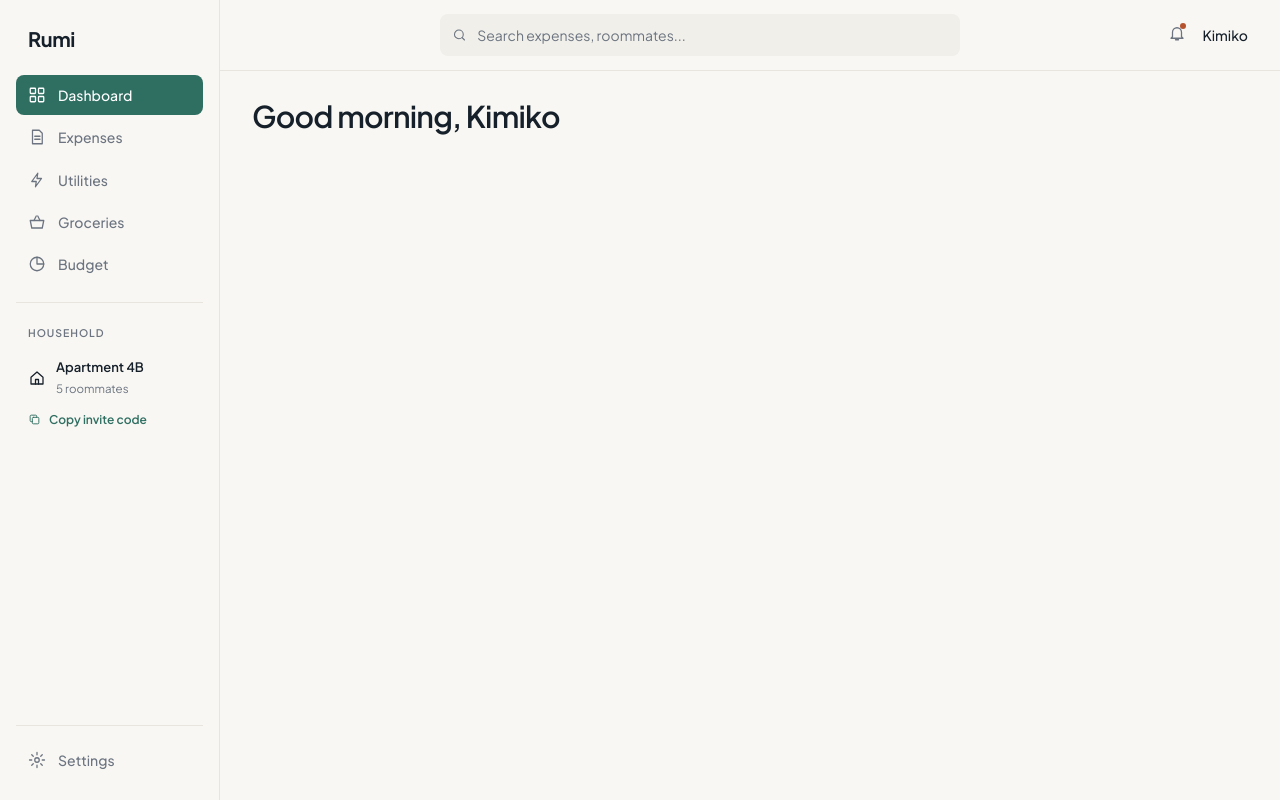
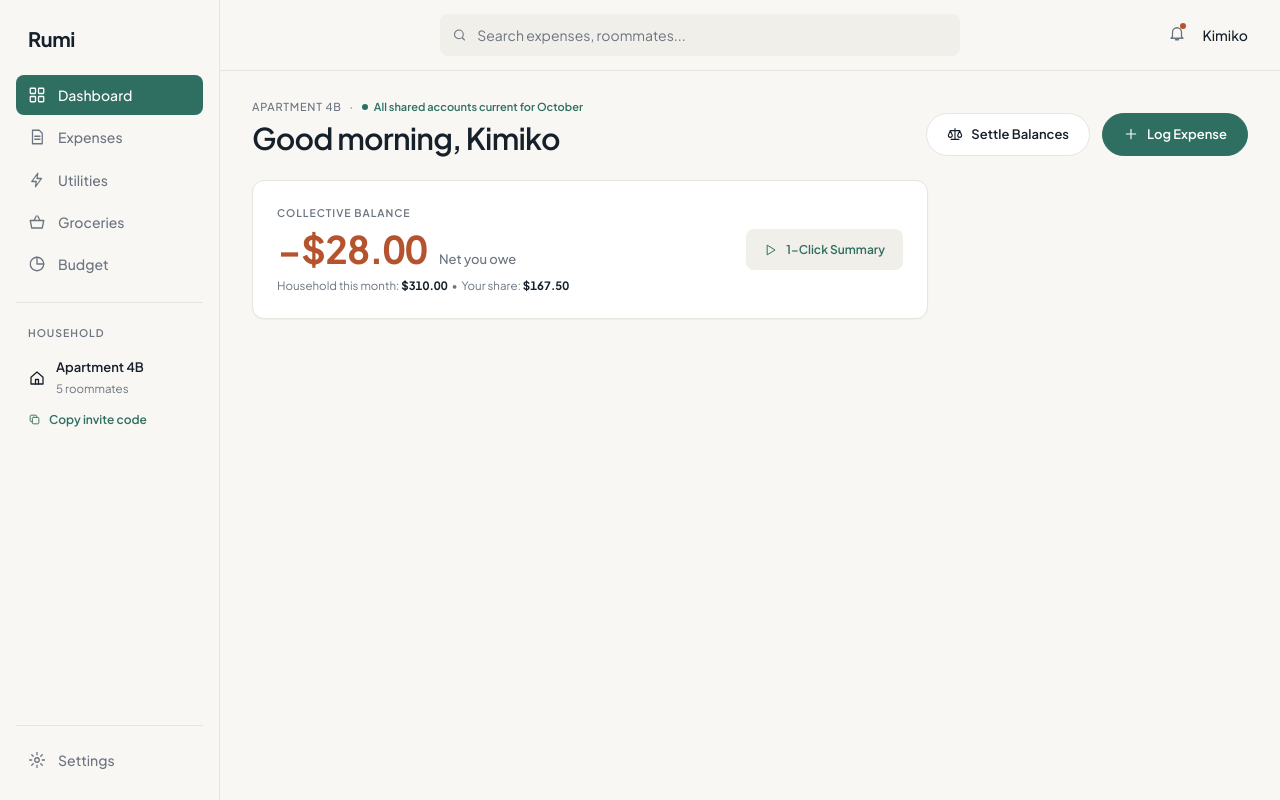
Before and after one commit to k13iko/rumi, a React (Vite) app: page / in a window 1280 px wide. Built offline with nearby package versions, Linux system fonts and the light colour scheme.

Commit message:
add page header and balance card

```diff
--- a/src/App.tsx
+++ b/src/App.tsx
@@ -1,26 +1,56 @@
+import { BalanceCard } from './components/BalanceCard'
+import { Icon } from './components/Icon'
 import { Sidebar } from './components/Sidebar'
 import { TopBar } from './components/TopBar'
 
-// Choose a greeting based on the hour of the day (0 to 23)
 function greeting(): string {
-  // new Date() is the current date and time on the user's computer
   const hour = new Date().getHours()
-
-  if (hour < 12) return 'Good morning' // midnight to 11:59am
-  if (hour < 18) return 'Good afternoon' // noon to 5:59pm
-  return 'Good evening' // 6pm onward
+  if (hour < 12) return 'Good morning'
+  if (hour < 18) return 'Good afternoon'
+  return 'Good evening'
 }
 
 export default function App() {
+  // Full month name, e.g. "October"
+  const monthName = new Date().toLocaleDateString('en-US', { month: 'long' })
+
   return (
     <div className="app">
-      {/* Fake values for now. Real data comes in Step 7. */}
       <Sidebar householdName="Apartment 4B" memberCount={5} />
 
       <div className="main">
         <TopBar userName="Kimiko" />
+
         <main className="content">
-          <h1>{greeting()}, Kimiko</h1>
+          {/* Page header */}
+          <section className="hero">
+            <div>
+              <div className="eyebrow">
+                Apartment 4B <span>&middot;</span>
+                <span className="ok">All shared accounts current for {monthName}</span>
+              </div>
+              <h1>{greeting()}, Kimiko</h1>
+            </div>
+            <div className="actions">
+              <button type="button" className="btn">
+                <Icon name="scale" size={16} />
+                Settle Balances
+              </button>
+              <button type="button" className="btn primary">
+                <Icon name="plus" size={16} />
+                Log Expense
+              </button>
+            </div>
+          </section>
+
+          {/* Two columns of cards */}
+          <div className="grid">
+            <div className="col">
+              {/* Fake amounts in cents: $142.50, $310.00, $167.50 */}
+              <BalanceCard netCents={-2800} monthTotalCents={31000} yourShareCents={16750} />
+            </div>
+            <div className="col">{/* Roommates and supplies cards go here later */}</div>
+          </div>
         </main>
       </div>
     </div>
--- /dev/null
+++ b/src/components/BalanceCard.tsx
@@ -0,0 +1,42 @@
+import { Icon } from './Icon'
+import { formatCents } from '../lib/money'
+
+// The numbers this card needs, all in cents
+interface Props {
+  netCents: number // positive: others owe you. negative: you owe others.
+  monthTotalCents: number // everything the household spent this month
+  yourShareCents: number // your part of that
+}
+
+export function BalanceCard({ netCents, monthTotalCents, yourShareCents }: Props) {
+  // "\u2212" is a proper minus sign. Zero gets no sign at all.
+  const sign = netCents > 0 ? '+' : netCents < 0 ? '\u2212' : ''
+  const caption = netCents > 0 ? 'Net owed to you' : netCents < 0 ? 'Net you owe' : 'All settled up'
+
+  return (
+    <section className="card">
+      <div className="balance">
+        <div>
+          <div className="label">Collective balance</div>
+
+          {/* Show the amount in red-orange if you owe money */}
+          <div className="big" style={netCents < 0 ? { color: 'var(--owe)' } : undefined}>
+            {sign}
+            {formatCents(Math.abs(netCents))} <small>{caption}</small>
+          </div>
+
+          <div className="meta">
+            Household this month: <b>{formatCents(monthTotalCents)}</b> &nbsp;&bull;&nbsp; Your share:{' '}
+            <b>{formatCents(yourShareCents)}</b>
+          </div>
+        </div>
+
+        {/* Doesn't do anything yet. We wire it up in Step 6. */}
+        <button type="button" className="chip-btn">
+          <Icon name="play" size={14} />
+          1-Click Summary
+        </button>
+      </div>
+    </section>
+  )
+}
--- a/src/styles.css
+++ b/src/styles.css
@@ -417,3 +417,202 @@ h1 {
     padding: 20px 16px 40px;
   }
 }
+
+/* ---------- Page header ---------- */
+.hero {
+  display: flex;
+  justify-content: space-between;
+  align-items: flex-end;
+  gap: 16px;
+  flex-wrap: wrap; /* buttons drop below the heading on narrow screens */
+  margin-bottom: 24px;
+}
+
+.hero h1 {
+  margin-top: 6px;
+}
+
+/* Small line above the heading */
+.eyebrow {
+  font-size: 11px;
+  letter-spacing: 0.07em;
+  text-transform: uppercase;
+  color: var(--muted);
+  font-weight: 500;
+  display: flex;
+  align-items: center;
+  gap: 8px;
+  flex-wrap: wrap;
+}
+
+/* The green "all current" status, with a dot before it */
+.eyebrow .ok {
+  color: var(--accent);
+  text-transform: none;
+  letter-spacing: 0;
+  font-weight: 600;
+  display: inline-flex;
+  align-items: center;
+  gap: 6px;
+}
+
+.eyebrow .ok::before {
+  content: '';
+  width: 6px;
+  height: 6px;
+  border-radius: 50%;
+  background: currentColor;
+}
+
+.actions {
+  display: flex;
+  gap: 12px;
+  flex-wrap: wrap;
+}
+
+/* ---------- Buttons ---------- */
+.btn {
+  display: inline-flex;
+  align-items: center;
+  justify-content: center;
+  gap: 8px;
+  padding: 11px 20px;
+  border-radius: 999px; /* fully rounded ends */
+  border: 1px solid var(--line);
+  background: var(--surface);
+  font-weight: 600;
+  font-size: 13px;
+}
+
+.btn:hover {
+  border-color: var(--accent);
+}
+
+/* The main green button */
+.btn.primary {
+  background: var(--accent);
+  color: var(--accent-fg);
+  border-color: var(--accent);
+}
+
+.btn.primary:hover {
+  filter: brightness(1.08);
+}
+
+/* ---------- Dashboard grid and cards ---------- */
+/* Left column flexes, right column is a fixed 300px */
+.grid {
+  display: grid;
+  grid-template-columns: minmax(0, 1fr) 300px;
+  gap: 20px;
+  align-items: start;
+}
+
+/* A column of stacked cards */
+.col {
+  display: flex;
+  flex-direction: column;
+  gap: 20px;
+  min-width: 0;
+}
+
+.card {
+  background: var(--surface);
+  border: 1px solid var(--line);
+  border-radius: 12px;
+  padding: 24px;
+  box-shadow: var(--shadow);
+  min-width: 0;
+}
+
+.card h2 {
+  margin: 0;
+  font-size: 17px;
+  font-weight: 600;
+  letter-spacing: -0.01em;
+}
+
+/* Grey helper text under a heading */
+.sub {
+  color: var(--muted);
+  font-size: 12px;
+  margin-top: 2px;
+}
+
+/* ---------- Balance card ---------- */
+.balance {
+  display: flex;
+  justify-content: space-between;
+  align-items: center;
+  gap: 16px;
+  flex-wrap: wrap;
+}
+
+/* The big dollar amount */
+.big {
+  font-size: 38px;
+  font-weight: 700;
+  color: var(--accent);
+  letter-spacing: -0.02em;
+  font-variant-numeric: tabular-nums; /* digits all the same width */
+  line-height: 1.1;
+  margin-top: 8px;
+}
+
+.big small {
+  font-size: 13px;
+  font-weight: 500;
+  color: var(--muted);
+  letter-spacing: 0;
+  margin-left: 6px;
+}
+
+.meta {
+  font-size: 11.5px;
+  color: var(--muted);
+  margin-top: 8px;
+}
+
+.meta b {
+  color: var(--fg);
+  font-variant-numeric: tabular-nums;
+}
+
+.chip-btn {
+  display: inline-flex;
+  align-items: center;
+  gap: 8px;
+  background: var(--surface-2);
+  border: 0;
+  border-radius: 8px;
+  padding: 12px 18px;
+  font-size: 12px;
+  font-weight: 600;
+  color: var(--accent);
+}
+
+.chip-btn:hover {
+  background: var(--accent-soft);
+}
+
+/* ---------- Smaller screens ---------- */
+@media (max-width: 1020px) {
+  /* One column: right-hand cards move below the left ones */
+  .grid {
+    grid-template-columns: minmax(0, 1fr);
+  }
+}
+
+@media (max-width: 760px) {
+  h1 {
+    font-size: 25px;
+  }
+
+  .card {
+    padding: 18px;
+  }
+
+  .big {
+    font-size: 32px;
+  }
+}
```
